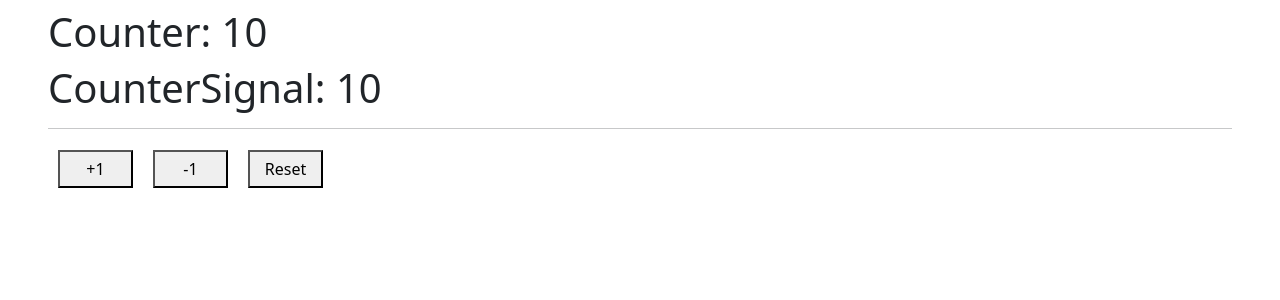
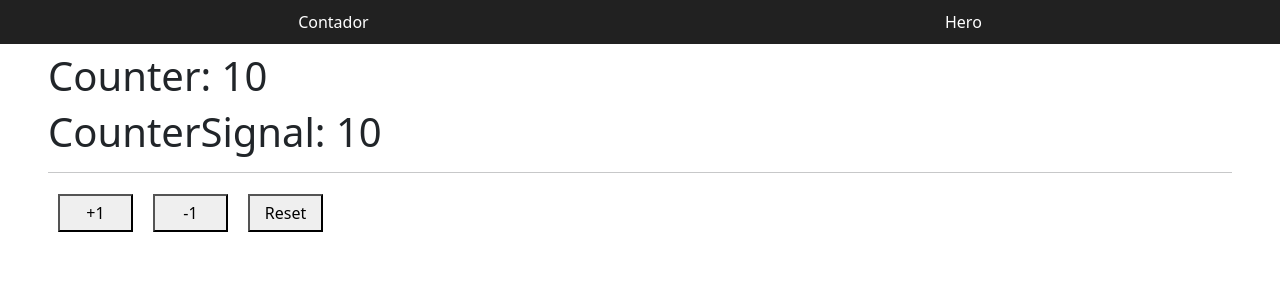
Before and after one commit to Jeremiasianigro/cursoAngularDevtalles, an Angular app in the folder bases/: page / in a window 1280 px wide. Shown: the top 300 px of the page. Built offline with nearby package versions, Linux system fonts and the light colour scheme.

Commit message:
seccion5-clase3

```diff
--- a/bases/src/app/app.config.ts
+++ b/bases/src/app/app.config.ts
@@ -1,5 +1,6 @@
 import { ApplicationConfig, provideBrowserGlobalErrorListeners, provideZoneChangeDetection } from '@angular/core';
 import { provideRouter } from '@angular/router';
+
 
 import { routes } from './app.routes';
 
--- a/bases/src/app/app.html
+++ b/bases/src/app/app.html
@@ -1,4 +1,4 @@
-
+<app-navbar />
 
 <section class="mx-5 mt-2">
 
--- a/bases/src/app/app.ts
+++ b/bases/src/app/app.ts
@@ -1,9 +1,10 @@
 import { Component, signal } from '@angular/core';
 import { RouterOutlet } from '@angular/router';
+import { Navbar } from "./components/shared/navbar/navbar";
 
 @Component({
   selector: 'app-root',
-  imports: [RouterOutlet],
+  imports: [RouterOutlet, Navbar],
   templateUrl: './app.html',
   styleUrl: './app.css'
 })
--- /dev/null
+++ b/bases/src/app/components/shared/navbar/navbar.html
@@ -0,0 +1,24 @@
+<style>
+
+  nav{
+    display: flex;
+    justify-content: space-around;
+    background-color: #212121;
+    color: white;
+    padding: 10px;
+  }
+  nav a{
+    color: white;
+    text-decoration: none;
+  }
+
+
+</style>
+
+
+<nav>
+  <a routerLink="/">Contador</a>
+  <a [routerLink]="['/hero']">Hero</a>
+
+  <!--otros-->
+</nav>
--- /dev/null
+++ b/bases/src/app/components/shared/navbar/navbar.ts
@@ -0,0 +1,12 @@
+import { Component } from '@angular/core';
+import { RouterLink } from "@angular/router";
+
+@Component({
+  selector: 'app-navbar',
+  imports: [
+    RouterLink],
+  templateUrl: './navbar.html',
+})
+export class Navbar {
+
+}
```
